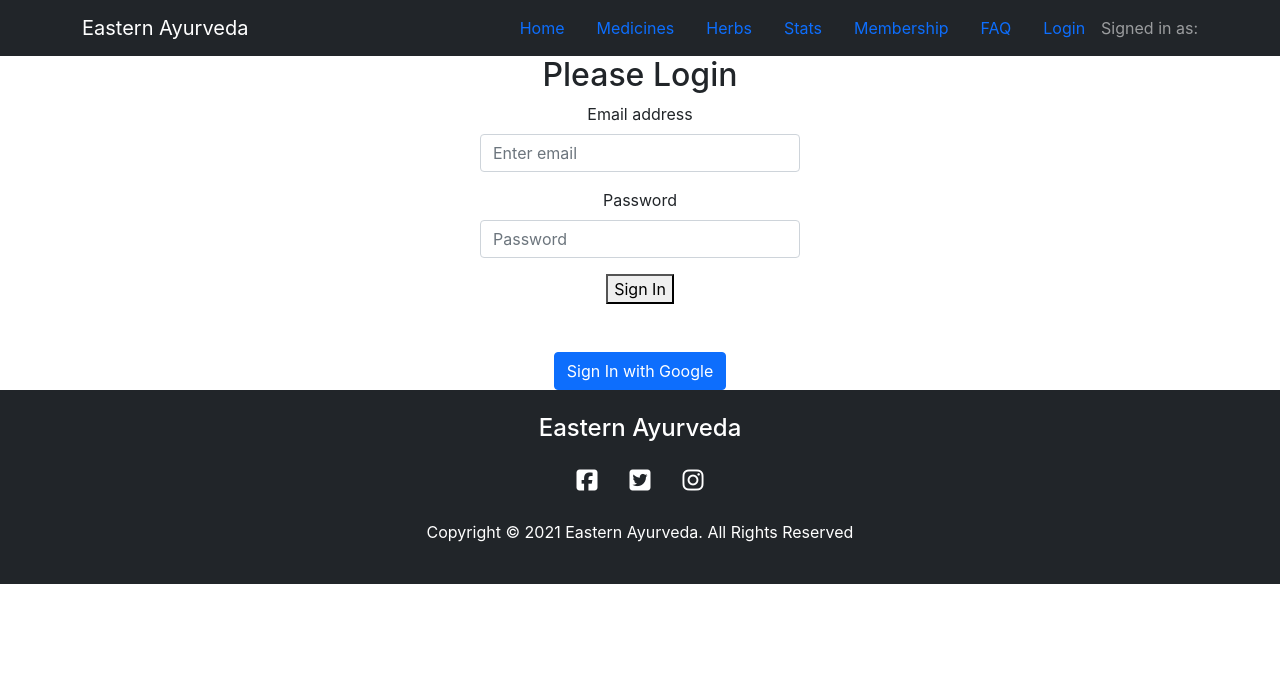
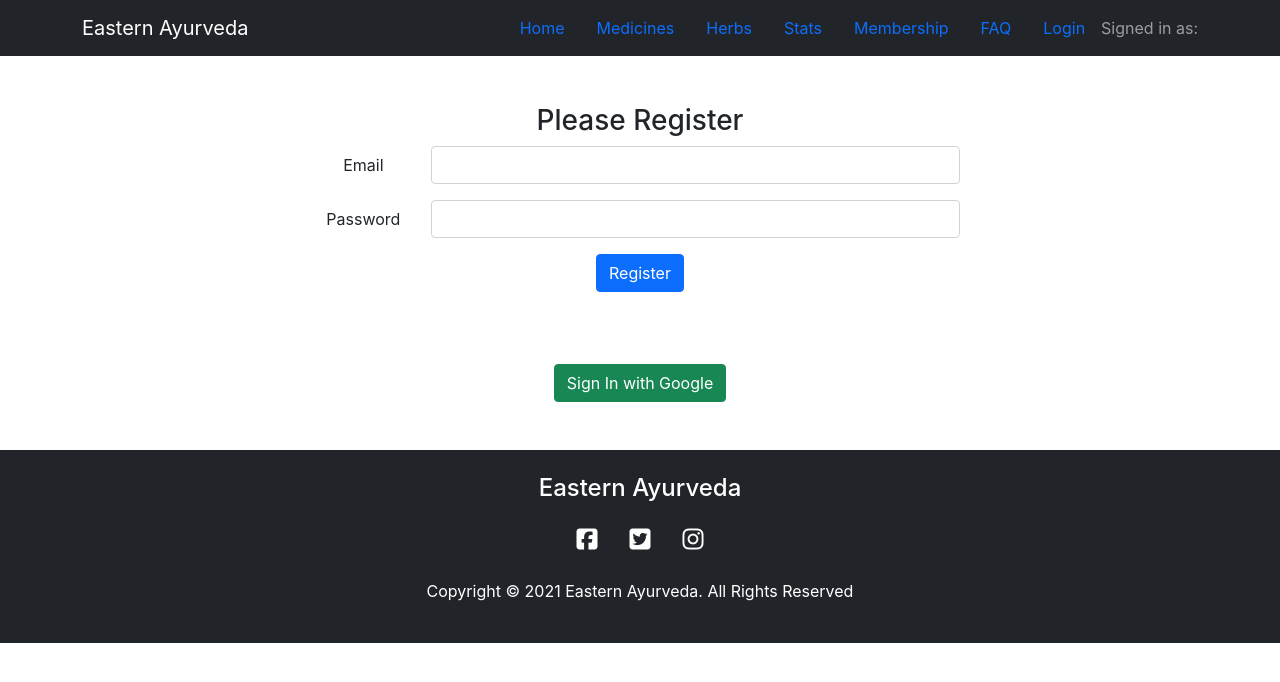
Before and after one commit to rezbd/eastern-ayurveda, a React (Create React App) app: page /login in a window 1280 px wide. Shown: the top 682 px of the page. Built offline with nearby package versions, Linux system fonts and the light colour scheme; no server answers.

Commit message:
email and password

```diff
--- a/src/Pages/Faq/Faq.js
+++ b/src/Pages/Faq/Faq.js
@@ -1,6 +1,6 @@
 import React from 'react';
 import { Accordion } from 'react-bootstrap';
-import './Faq.css';
+// import './Faq.css';
 
 const Faq = () => {
     return (
@@ -8,7 +8,7 @@ const Faq = () => {
             <h2 className="my-5">Frequently Asked Questions</h2>
             <Accordion className="mb-5">
                 <Accordion.Item eventKey="0" className="faq-body">
-                    <Accordion.Header><span className="text-danger">Question One</span></Accordion.Header>
+                    <Accordion.Header>What is yoga?</Accordion.Header>
                     <Accordion.Body>
                         Lorem ipsum dolor sit amet, consectetur adipiscing elit, sed do eiusmod
                         tempor incididunt ut labore et dolore magna aliqua. Ut enim ad minim
@@ -20,7 +20,7 @@ const Faq = () => {
                     </Accordion.Body>
                 </Accordion.Item>
                 <Accordion.Item eventKey="1">
-                    <Accordion.Header>Accordion Item #2</Accordion.Header>
+                    <Accordion.Header>What is Ayurveda?</Accordion.Header>
                     <Accordion.Body>
                         Lorem ipsum dolor sit amet, consectetur adipiscing elit, sed do eiusmod
                         tempor incididunt ut labore et dolore magna aliqua. Ut enim ad minim
@@ -32,7 +32,7 @@ const Faq = () => {
                     </Accordion.Body>
                 </Accordion.Item>
                 <Accordion.Item eventKey="2">
-                    <Accordion.Header>Accordion Item #2</Accordion.Header>
+                    <Accordion.Header>Is Ayurveda Effective?</Accordion.Header>
                     <Accordion.Body>
                         Lorem ipsum dolor sit amet, consectetur adipiscing elit, sed do eiusmod
                         tempor incididunt ut labore et dolore magna aliqua. Ut enim ad minim
@@ -44,7 +44,7 @@ const Faq = () => {
                     </Accordion.Body>
                 </Accordion.Item>
                 <Accordion.Item eventKey="3">
-                    <Accordion.Header>Accordion Item #2</Accordion.Header>
+                    <Accordion.Header>What are the benefits?</Accordion.Header>
                     <Accordion.Body>
                         Lorem ipsum dolor sit amet, consectetur adipiscing elit, sed do eiusmod
                         tempor incididunt ut labore et dolore magna aliqua. Ut enim ad minim
@@ -56,7 +56,7 @@ const Faq = () => {
                     </Accordion.Body>
                 </Accordion.Item>
                 <Accordion.Item eventKey="4">
-                    <Accordion.Header>Accordion Item #2</Accordion.Header>
+                    <Accordion.Header>Is Yoga and Ayurveda is same?</Accordion.Header>
                     <Accordion.Body>
                         Lorem ipsum dolor sit amet, consectetur adipiscing elit, sed do eiusmod
                         tempor incididunt ut labore et dolore magna aliqua. Ut enim ad minim
@@ -68,7 +68,7 @@ const Faq = () => {
                     </Accordion.Body>
                 </Accordion.Item>
                 <Accordion.Item eventKey="5">
-                    <Accordion.Header>Accordion Item #2</Accordion.Header>
+                    <Accordion.Header>What are the side effects?</Accordion.Header>
                     <Accordion.Body>
                         Lorem ipsum dolor sit amet, consectetur adipiscing elit, sed do eiusmod
                         tempor incididunt ut labore et dolore magna aliqua. Ut enim ad minim
@@ -80,7 +80,7 @@ const Faq = () => {
                     </Accordion.Body>
                 </Accordion.Item>
                 <Accordion.Item eventKey="6">
-                    <Accordion.Header>Accordion Item #2</Accordion.Header>
+                    <Accordion.Header>Is Ayurveda a lifestyle?</Accordion.Header>
                     <Accordion.Body>
                         Lorem ipsum dolor sit amet, consectetur adipiscing elit, sed do eiusmod
                         tempor incididunt ut labore et dolore magna aliqua. Ut enim ad minim
@@ -92,7 +92,7 @@ const Faq = () => {
                     </Accordion.Body>
                 </Accordion.Item>
                 <Accordion.Item eventKey="7">
-                    <Accordion.Header>Accordion Item #2</Accordion.Header>
+                    <Accordion.Header>Is it safe to take the medicines?</Accordion.Header>
                     <Accordion.Body>
                         Lorem ipsum dolor sit amet, consectetur adipiscing elit, sed do eiusmod
                         tempor incididunt ut labore et dolore magna aliqua. Ut enim ad minim
@@ -104,7 +104,7 @@ const Faq = () => {
                     </Accordion.Body>
                 </Accordion.Item>
                 <Accordion.Item eventKey="8">
-                    <Accordion.Header>Accordion Item #2</Accordion.Header>
+                    <Accordion.Header>How can I learn more?</Accordion.Header>
                     <Accordion.Body>
                         Lorem ipsum dolor sit amet, consectetur adipiscing elit, sed do eiusmod
                         tempor incididunt ut labore et dolore magna aliqua. Ut enim ad minim
--- a/src/Pages/Login/Login/Login.js
+++ b/src/Pages/Login/Login/Login.js
@@ -1,7 +1,8 @@
-import React from 'react';
+import React, { useState } from 'react';
 import { Form } from 'react-bootstrap';
 import { useHistory, useLocation } from 'react-router';
 import useAuth from '../../../hooks/useAuth';
+import { getAuth, signInWithPopup, GoogleAuthProvider, createUserWithEmailAndPassword, signInWithEmailAndPassword, sendEmailVerification, sendPasswordResetEmail, updateProfile } from "firebase/auth";
 
 const Login = () => {
     const { signInUsingGoogle } = useAuth();
@@ -10,6 +11,12 @@ const Login = () => {
     const history = useHistory();
     const redirect_uri = location.state?.from || '/'
 
+    const [email, setEmail] = useState('')
+    const [password, setPassword] = useState('');
+    const [error, setError] = useState('');
+
+    const auth = getAuth();
+
     const handleGoogleLogin = () => {
         signInUsingGoogle()
             .then(result => {
@@ -17,21 +24,55 @@ const Login = () => {
             })
     }
 
+    const handleRegistration = (e) => {
+        e.preventDefault();
+        console.log(email, password)
+        if (password.length < 6) {
+            setError('password must be at least 6 characters long')
+            return;
+        }
+        createUserWithEmailAndPassword(auth, email, password)
+            .then(result => {
+                const user = result.user
+                console.log(user);
+                setError('');
+            })
+            .catch(error => {
+                setError(error.message);
+            })
+
+    }
+
+    const handleEmailChange = e => {
+        setEmail(e.target.value)
+    }
+
+    const handlePasswordChange = e => {
+        setPassword(e.target.value)
+    }
+
     return (
-        <div>
-            <h2>Please Login</h2>
-            <Form className="w-25 mx-auto">
-                <Form.Group className="mb-3" controlId="formGroupEmail">
-                    <Form.Label>Email address</Form.Label>
-                    <Form.Control type="email" placeholder="Enter email" />
-                </Form.Group>
-                <Form.Group className="mb-3" controlId="formGroupPassword">
-                    <Form.Label>Password</Form.Label>
-                    <Form.Control type="password" placeholder="Password" />
-                </Form.Group>
-                <button>Sign In</button>
-            </Form>
-            <button onClick={handleGoogleLogin} className="btn btn-primary mt-5">Sign In with Google</button>
+        <div className="mt-5">
+            {/* <h2>Please Login</h2> */}
+            <form onSubmit={handleRegistration} className="w-50 mx-auto">
+                <h3>Please Register</h3>
+                <div className="row mb-3">
+                    <label htmlFor="inputEmail3" className="col-sm-2 col-form-label">Email</label>
+                    <div className="col-sm-10">
+                        <input onBlur={handleEmailChange} type="email" className="form-control" id="inputEmail3" required />
+                    </div>
+                </div>
+                <div className="row mb-3">
+                    <label htmlFor="inputPassword3" className="col-sm-2 col-form-label">Password</label>
+                    <div className="col-sm-10">
+                        <input onBlur={handlePasswordChange} type="password" className="form-control" id="inputPassword3" required />
+                    </div>
+                </div>
+                <p className="text-danger">{error}</p>
+                <button type="submit" className="btn btn-primary">Register</button>
+            </form>
+            <br />
+            <button onClick={handleGoogleLogin} className="btn btn-success mt-5 mb-5">Sign In with Google</button>
         </div>
     );
 };
--- a/src/Pages/Membership/Membership.js
+++ b/src/Pages/Membership/Membership.js
@@ -5,11 +5,9 @@ const Membership = () => {
 
         <section id="membership">
             <div className="container text-center py-3">
-                <h1 className="header-text py-4">Bikers Club <span className="orange-text">Membership</span></h1>
+                <h1 className="header-text py-4">Yoga Club Membership</h1>
                 <p className="lead py-3">
-                    Join our exclusive bikers club today and get exclusive motorbike facilities. See creation of new
-                    motorcycle models done behind closed doors, occurring years before the public gets to sit on the
-                    model.
+                    JAyurveda is a 5,000-year-old system of natural healing that’s truly stood the test of time. Join our yoga club to get all the benefits of yoga and ayurbeda.
                 </p>
             </div>
             <div className="container text-center">
@@ -23,7 +21,7 @@ const Membership = () => {
                                 <h1 className="my-0 font-weight-normal">$0 <small className="text-muted">/mo</small></h1>
                                 <ul className="list-unstyled mt-3 mb-4">
                                     <li>Monthly newsletters</li>
-                                    <li>Motorbike Reviews</li>
+                                    <li>Yoga Reviews</li>
                                     <li>Membership badge</li>
                                     <li>Email support</li>
                                 </ul>
@@ -39,9 +37,9 @@ const Membership = () => {
                             <div className="card-body">
                                 <h1 className="my-0 font-weight-normal">$29 <small className="text-muted">/mo</small></h1>
                                 <ul className="list-unstyled mt-3 mb-4">
-                                    <li>2 Rental Credits per month</li>
-                                    <li>1 free test ride per month</li>
-                                    <li>Access to bikers lounge</li>
+                                    <li>Benefits of Basic</li>
+                                    <li>Weekly yoga lessons</li>
+                                    <li>Access to yoga lounge</li>
                                     <li>24/7 call support</li>
                                 </ul>
                                 <button className="btn btn-primary btn-lg w-100">Join Us</button>
@@ -56,9 +54,9 @@ const Membership = () => {
                             <div className="card-body">
                                 <h1 className="my-0 font-weight-normal">$99 <small className="text-muted">/mo</small></h1>
                                 <ul className="list-unstyled mt-3 mb-4">
-                                    <li>5 Rental Credits per month</li>
-                                    <li>3 free test rides per month</li>
-                                    <li>Access to bikers VIP lounge</li>
+                                    <li>Benefits of silver</li>
+                                    <li>Daily yoga class</li>
+                                    <li>Access to yoga gym</li>
                                     <li>24/7 dedicated Support</li>
                                 </ul>
                                 <button className="btn btn-primary btn-lg w-100">Join Us</button>
```
Also changed, not shown: firebase.json, 1 other file (tests, documents, lock files or other folders).
